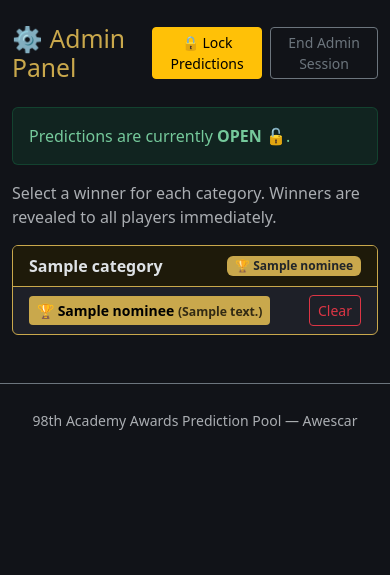
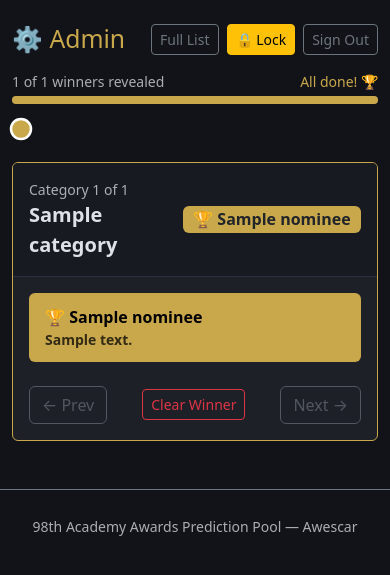
Before and after one commit to Rummy222/awescar, a Flask app: page /admin in a window 390 px wide. Shown: the part 62-637 px from the top of the page. Run offline with Flask 3, Linux system fonts and the light colour scheme; the visitor is signed in with stand-in values (Sample User, id 1); tables that the repository leaves empty hold one stand-in row (values such as "Sample post").

Commit message:
Add live mode admin panel for ceremony night
- Reorder categories to match Oscar ceremony order
- New live mode: one category at a time, large tap targets for mobile
- Category progress dots showing revealed/pending status
- Auto-advance to next unpicked after setting a winner
- Prev/Next navigation and jump-to-next-unpicked button
- Toggle between live mode and full list view

Co-Authored-By: Claude Sonnet 4.6 <noreply@anthropic.com>

```diff
--- a/app.py
+++ b/app.py
@@ -202,19 +202,23 @@ def admin():
 
         if action == "set_winner":
             nominee_id = int(request.form.get("nominee_id"))
+            next_cat = request.form.get("next_cat", "")
             nominee = db.session.get(Nominee, nominee_id)
             if nominee:
                 Nominee.query.filter_by(category_id=nominee.category_id).update(
                     {"is_winner": False})
                 nominee.is_winner = True
                 db.session.commit()
-                flash(f"Winner set: {nominee.name}", "success")
+            dest = url_for("admin") + (f"?cat={next_cat}" if next_cat else "")
+            return redirect(dest)
 
         elif action == "clear_winner":
             category_id = int(request.form.get("category_id"))
+            next_cat = request.form.get("next_cat", "")
             Nominee.query.filter_by(category_id=category_id).update({"is_winner": False})
             db.session.commit()
-            flash("Winner cleared.", "info")
+            dest = url_for("admin") + (f"?cat={next_cat}" if next_cat else "")
+            return redirect(dest)
 
         elif action == "toggle_lock":
             s = db.session.get(Setting, "predictions_locked")
@@ -237,7 +241,24 @@ def admin():
 
     categories = Category.query.order_by(Category.display_order).all()
     locked = predictions_locked()
-    return render_template("admin.html", categories=categories, locked=locked)
+
+    # Determine active category for live mode
+    cat_param = request.args.get("cat")
+    active_cat = None
+    if cat_param:
+        active_cat = next((c for c in categories if c.id == int(cat_param)), None)
+    if not active_cat:
+        # Default to first unpicked, or last category if all done
+        active_cat = next((c for c in categories if not c.winner), categories[-1])
+
+    # Next unpicked after active_cat (for auto-advance)
+    unpicked = [c for c in categories if not c.winner and c.id != active_cat.id]
+    next_unpicked = unpicked[0] if unpicked else None
+
+    revealed = sum(1 for c in categories if c.winner)
+    return render_template("admin.html", categories=categories, locked=locked,
+                           active_cat=active_cat, next_unpicked=next_unpicked,
+                           revealed=revealed)
 
 
 if __name__ == "__main__":
--- a/static/style.css
+++ b/static/style.css
@@ -159,6 +159,42 @@ body {
   --bs-table-border-color: #2e3040;
 }
 
+/* ── Admin live mode ── */
+.cat-dots {
+  display: flex;
+  flex-wrap: wrap;
+  gap: 6px;
+}
+
+.cat-dot {
+  width: 18px;
+  height: 18px;
+  border-radius: 50%;
+  background-color: #3a3d4a;
+  border: 2px solid #555;
+  display: inline-block;
+  transition: transform 0.1s;
+}
+
+.cat-dot:hover {
+  transform: scale(1.3);
+}
+
+.dot-done {
+  background-color: var(--oscar-gold);
+  border-color: var(--oscar-gold);
+}
+
+.dot-active {
+  border-color: #fff;
+  transform: scale(1.25);
+}
+
+.nominee-btn {
+  padding: 0.75rem 1rem;
+  min-height: 64px;
+}
+
 /* ── Alerts ── */
 .alert-info {
   background-color: rgba(13, 202, 240, 0.1);
--- a/templates/admin.html
+++ b/templates/admin.html
@@ -1,70 +1,185 @@
 {% extends "base.html" %}
-{% block title %}Admin Panel — Awescar{% endblock %}
+{% block title %}Admin — Awescar{% endblock %}
 
 {% block content %}
-<div class="d-flex justify-content-between align-items-center mb-4">
-  <h2 class="gold-text mb-0">⚙ Admin Panel</h2>
-  <div class="d-flex gap-2">
-    <!-- Lock/Unlock button -->
+<!-- Top bar -->
+<div class="d-flex flex-wrap justify-content-between align-items-center gap-2 mb-3">
+  <h2 class="gold-text mb-0">⚙ Admin</h2>
+  <div class="d-flex gap-2 flex-wrap">
+    <button class="btn btn-sm btn-outline-secondary" onclick="toggleView()">
+      <span id="view-toggle-label">Full List</span>
+    </button>
     <form method="POST" action="{{ url_for('admin') }}" class="d-inline">
       <input type="hidden" name="action" value="toggle_lock">
       {% if locked %}
-        <button type="submit" class="btn btn-success btn-sm">🔓 Unlock Predictions</button>
+        <button type="submit" class="btn btn-success btn-sm">🔓 Unlock</button>
       {% else %}
-        <button type="submit" class="btn btn-warning btn-sm">🔒 Lock Predictions</button>
+        <button type="submit" class="btn btn-warning btn-sm">🔒 Lock</button>
       {% endif %}
     </form>
-    <!-- End admin session -->
     <form method="POST" action="{{ url_for('admin') }}" class="d-inline">
       <input type="hidden" name="action" value="admin_logout">
-      <button type="submit" class="btn btn-outline-secondary btn-sm">End Admin Session</button>
+      <button type="submit" class="btn btn-outline-secondary btn-sm">Sign Out</button>
     </form>
   </div>
 </div>
 
-<div class="alert {% if locked %}alert-warning{% else %}alert-success{% endif %}">
-  Predictions are currently <strong>{% if locked %}LOCKED 🔒{% else %}OPEN 🔓{% endif %}</strong>.
+<!-- Progress bar -->
+<div class="mb-3">
+  <div class="d-flex justify-content-between small text-muted mb-1">
+    <span>{{ revealed }} of {{ categories|length }} winners revealed</span>
+    {% if revealed == categories|length %}<span class="gold-text">All done! 🏆</span>{% endif %}
+  </div>
+  <div class="progress" style="height: 8px;">
+    <div class="progress-bar bg-gold"
+         style="width: {{ (revealed / categories|length * 100)|int }}%"></div>
+  </div>
 </div>
 
-<p class="text-muted">Select a winner for each category. Winners are revealed to all players immediately.</p>
+<!-- Category dots -->
+<div class="cat-dots mb-4">
+  {% for cat in categories %}
+  <a href="{{ url_for('admin') }}?cat={{ cat.id }}"
+     class="cat-dot {% if cat.winner %}dot-done{% endif %} {% if cat.id == active_cat.id %}dot-active{% endif %}"
+     title="{{ cat.name }}{% if cat.winner %} — {{ cat.winner.name }}{% endif %}">
+  </a>
+  {% endfor %}
+</div>
 
+<!-- ═══════════════════════════════════════════════════════ -->
+<!-- LIVE MODE (default)                                     -->
+<!-- ═══════════════════════════════════════════════════════ -->
+<div id="live-mode">
+  <div class="card border-gold">
+    <div class="card-header d-flex justify-content-between align-items-center py-3">
+      <div>
+        <div class="small text-muted">Category {{ active_cat.display_order }} of {{ categories|length }}</div>
+        <div class="fw-bold fs-5">{{ active_cat.name }}</div>
+      </div>
+      {% if active_cat.winner %}
+        <span class="badge bg-gold text-dark fs-6">🏆 {{ active_cat.winner.name }}</span>
+      {% else %}
+        <span class="badge bg-secondary">Pending</span>
+      {% endif %}
+    </div>
+
+    <div class="card-body">
+      <!-- Nominee grid -->
+      <div class="row g-2">
+        {% for nominee in active_cat.nominees %}
+        <div class="col-12 col-sm-6">
+          <form method="POST" action="{{ url_for('admin') }}">
+            <input type="hidden" name="action" value="set_winner">
+            <input type="hidden" name="nominee_id" value="{{ nominee.id }}">
+            <input type="hidden" name="next_cat" value="{{ next_unpicked.id if next_unpicked else '' }}">
+            <button type="submit"
+              class="btn w-100 text-start nominee-btn {% if nominee.is_winner %}btn-gold{% else %}btn-outline-secondary{% endif %}">
+              <div class="fw-bold">{% if nominee.is_winner %}🏆 {% endif %}{{ nominee.name }}</div>
+              {% if nominee.detail %}<div class="small opacity-75">{{ nominee.detail }}</div>{% endif %}
+            </button>
+          </form>
+        </div>
+        {% endfor %}
+      </div>
+
+      <!-- Clear + nav -->
+      <div class="d-flex justify-content-between align-items-center mt-4">
+        {% set prev_cat = namespace(val=none) %}
+        {% for cat in categories %}
+          {% if cat.id == active_cat.id and not loop.first %}
+            {% set prev_cat.val = categories[loop.index - 2] %}
+          {% endif %}
+        {% endfor %}
+        {% set next_cat = namespace(val=none) %}
+        {% for cat in categories %}
+          {% if cat.id == active_cat.id and not loop.last %}
+            {% set next_cat.val = categories[loop.index] %}
+          {% endif %}
+        {% endfor %}
+
+        <a href="{{ url_for('admin') }}?cat={{ prev_cat.val.id }}"
+           class="btn btn-outline-secondary {% if not prev_cat.val %}disabled{% endif %}">← Prev</a>
+
+        {% if active_cat.winner %}
+        <form method="POST" action="{{ url_for('admin') }}" class="d-inline">
+          <input type="hidden" name="action" value="clear_winner">
+          <input type="hidden" name="category_id" value="{{ active_cat.id }}">
+          <input type="hidden" name="next_cat" value="{{ active_cat.id }}">
+          <button type="submit" class="btn btn-outline-danger btn-sm">Clear Winner</button>
+        </form>
+        {% else %}
+        <span></span>
+        {% endif %}
+
+        <a href="{{ url_for('admin') }}?cat={{ next_cat.val.id }}"
+           class="btn btn-outline-secondary {% if not next_cat.val %}disabled{% endif %}">Next →</a>
+      </div>
+    </div>
+  </div>
+
+  <!-- Jump to next unpicked -->
+  {% if next_unpicked and active_cat.winner %}
+  <div class="text-center mt-3">
+    <a href="{{ url_for('admin') }}?cat={{ next_unpicked.id }}" class="btn btn-gold">
+      Next unpicked: {{ next_unpicked.name }} →
+    </a>
+  </div>
+  {% endif %}
+</div>
+
+<!-- ═══════════════════════════════════════════════════════ -->
+<!-- FULL LIST (hidden by default)                           -->
+<!-- ═══════════════════════════════════════════════════════ -->
+<div id="full-list" style="display:none">
   {% for cat in categories %}
   {% set winner = cat.winner %}
   <div class="card mb-3 {% if winner %}card-revealed{% endif %}">
     <div class="card-header d-flex justify-content-between align-items-center">
-    <span class="fw-semibold">{{ cat.name }}</span>
+      <span class="fw-semibold">{{ loop.index }}. {{ cat.name }}</span>
       {% if winner %}
         <span class="badge bg-gold text-dark">🏆 {{ winner.name }}</span>
       {% else %}
-      <span class="badge bg-secondary">No winner set</span>
+        <span class="badge bg-secondary">Pending</span>
       {% endif %}
     </div>
     <div class="card-body py-2">
-    <div class="row g-2 align-items-center">
+      <div class="d-flex flex-wrap gap-2">
         {% for nominee in cat.nominees %}
-      <div class="col-auto">
         <form method="POST" action="{{ url_for('admin') }}" class="d-inline">
           <input type="hidden" name="action" value="set_winner">
           <input type="hidden" name="nominee_id" value="{{ nominee.id }}">
+          <input type="hidden" name="next_cat" value="{{ cat.id }}">
           <button type="submit"
             class="btn btn-sm {% if nominee.is_winner %}btn-gold{% else %}btn-outline-secondary{% endif %}">
             {% if nominee.is_winner %}🏆 {% endif %}{{ nominee.name }}
             {% if nominee.detail %}<small class="opacity-75"> ({{ nominee.detail }})</small>{% endif %}
           </button>
         </form>
-      </div>
         {% endfor %}
         {% if winner %}
-      <div class="col-auto ms-auto">
         <form method="POST" action="{{ url_for('admin') }}" class="d-inline">
           <input type="hidden" name="action" value="clear_winner">
           <input type="hidden" name="category_id" value="{{ cat.id }}">
+          <input type="hidden" name="next_cat" value="{{ cat.id }}">
           <button type="submit" class="btn btn-sm btn-outline-danger">Clear</button>
         </form>
-      </div>
         {% endif %}
       </div>
     </div>
   </div>
   {% endfor %}
+</div>
+
 {% endblock %}
+
+{% block scripts %}
+<script>
+  let liveMode = true;
+  function toggleView() {
+    liveMode = !liveMode;
+    document.getElementById('live-mode').style.display = liveMode ? '' : 'none';
+    document.getElementById('full-list').style.display = liveMode ? 'none' : '';
+    document.getElementById('view-toggle-label').textContent = liveMode ? 'Full List' : 'Live Mode';
+  }
+</script>
+{% endblock %}
```
Also changed, not shown: seed.py (+88 -88 lines). Lines whose indentation alone changed are shown as unchanged.
